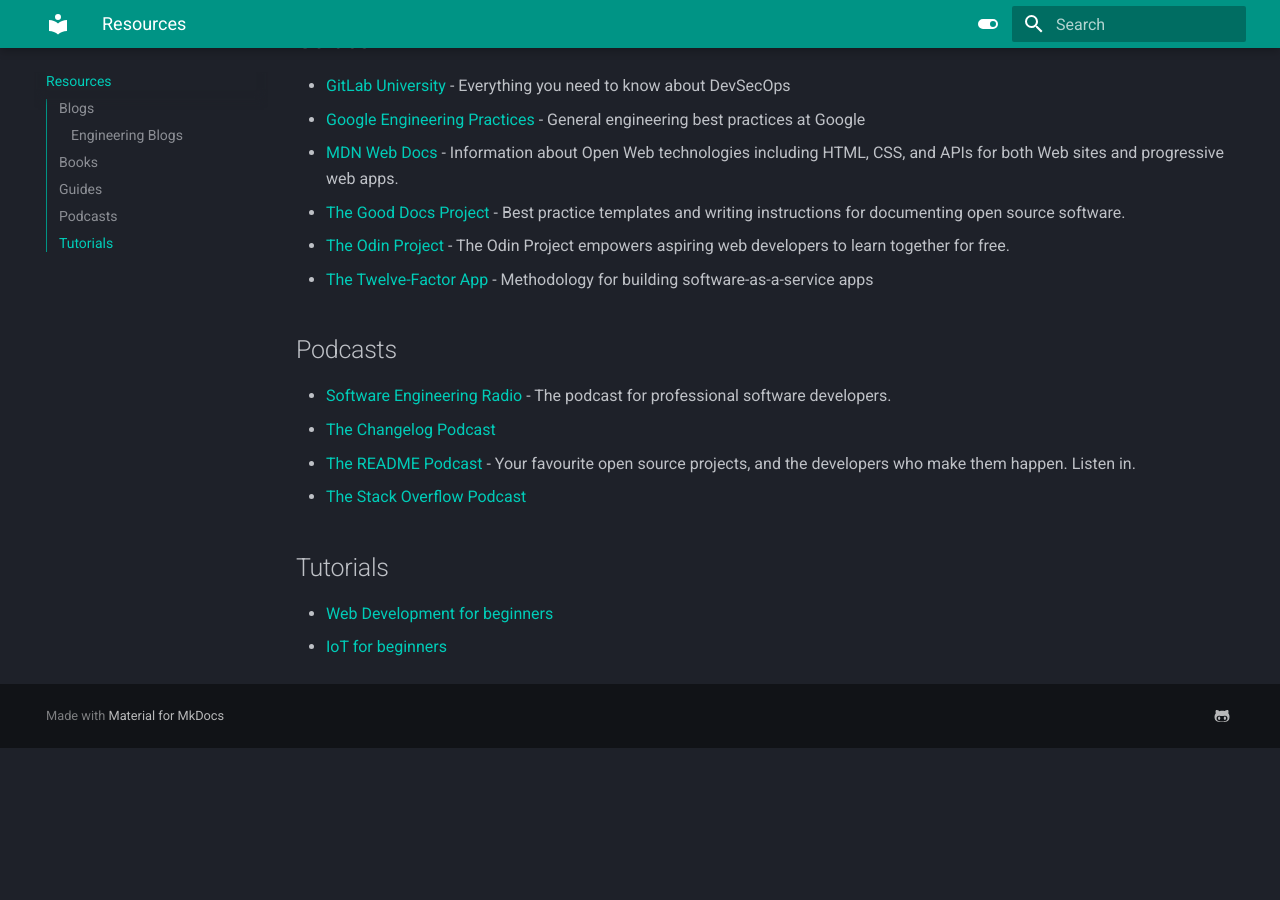
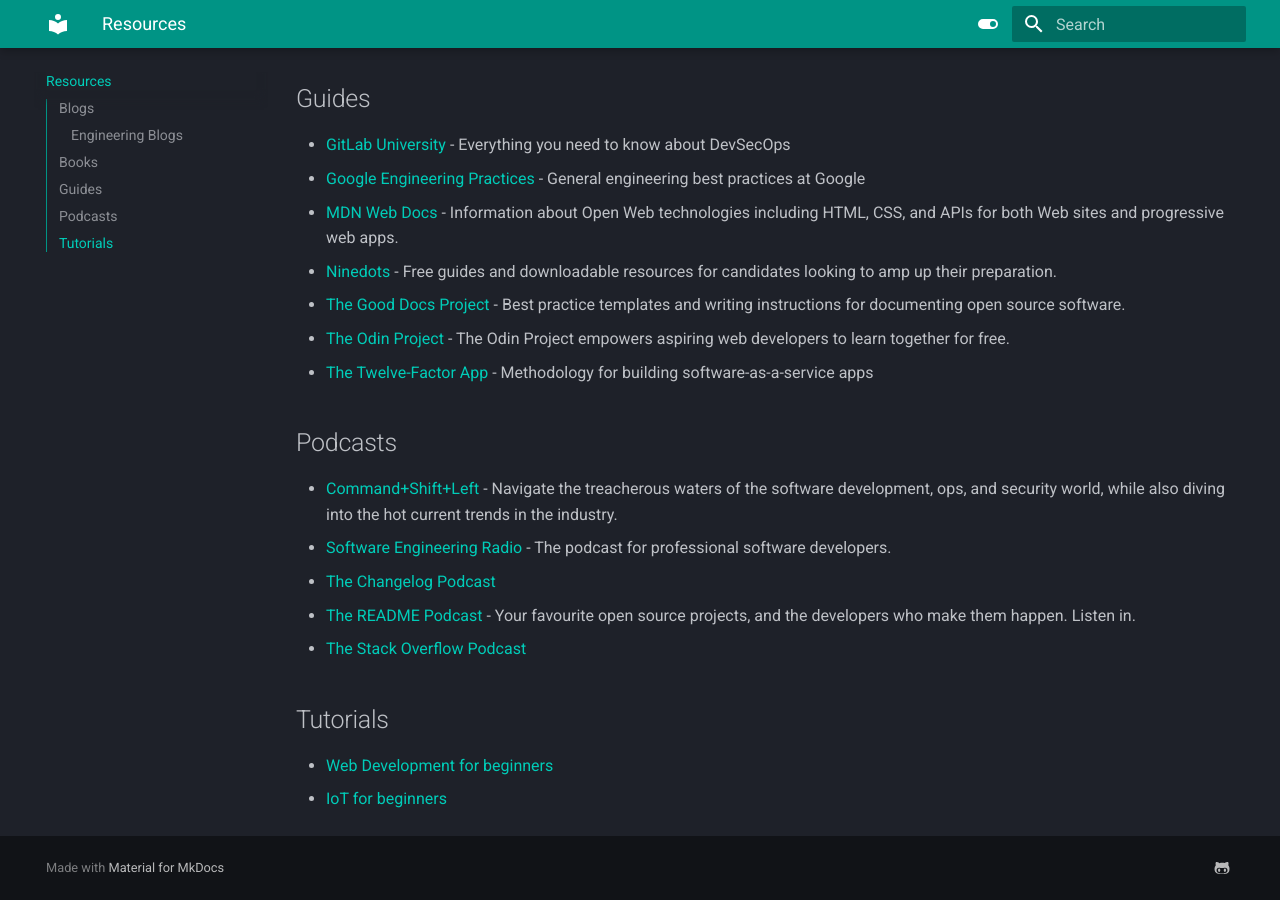
Before and after one commit to kieran-ryan/leabhar-cliste, an MkDocs documentation site: the page built from docs/resources.md, in a window 1280 px wide and 900 px high, scrolled down 2145 px. Built offline with MkDocs 1.6.1 and Material for MkDocs 9.7.7, drawn with Linux system fonts in a browser that asks for light colours; before the commit the page ends 2893 px from its top, so only the background shows below that; some of the changed text lies outside the part shown.

Commit message:
Command+Shift+Left podcast

```diff
--- a/docs/resources.md
+++ b/docs/resources.md
@@ -8,6 +8,7 @@
 - [Joel On Software](https://www.joelonsoftware.com) - Software blog of Joel Spolsky.
 - [Matt Wynne](https://mattwynne.net) - Blog from the co-founder of Cucumber Limited.
 - [Monica Powell](https://aboutmonica.com) - Software engineer, content creator & community organiser.
+- [Real Python](https://realpython.com/) - Python tutorials for developers of all skill levels, Python books and courses, Python news, code examples, articles, and more.
 - [Spotify Research](https://research.atspotify.com/blog/) - Spotify's official research blog.
 - [The GitHub Blog](https://github.blog) - Updates, ideas, and inspiration from GitHub to help developers build and design software.
 - [The Overflow](https://stackoverflow.blog) - Essays, opinions, and advice on the act of computer programming, from Stack Overflow.
@@ -64,12 +65,14 @@
 - [GitLab University](https://university.gitlab.com) - Everything you need to know about DevSecOps
 - [Google Engineering Practices](https://google.github.io/eng-practices/) - General engineering best practices at Google
 - [MDN Web Docs](https://developer.mozilla.org/en-US/) - Information about Open Web technologies including HTML, CSS, and APIs for both Web sites and progressive web apps.
+- [Ninedots](https://ninedots.io/resources/) - Free guides and downloadable resources for candidates looking to amp up their preparation.
 - [The Good Docs Project](https://thegooddocsproject.dev) - Best practice templates and writing instructions for documenting open source software.
 - [The Odin Project](https://www.theodinproject.com) - The Odin Project empowers aspiring web developers to learn together for free.
 - [The Twelve-Factor App](https://12factor.net) - Methodology for building software-as-a-service apps
 
 ## Podcasts
 
+- [Command+Shift+Left](https://www.cmdshiftleft.com) - Navigate the treacherous waters of the software development, ops, and security world, while also diving into the hot current trends in the industry.
 - [Software Engineering Radio](https://www.se-radio.net/) - The podcast for professional software developers.
 - [The Changelog Podcast](https://changelog.com/podcast)
 - [The README Podcast](https://github.com/readme/podcast) - Your favourite open source projects, and the developers who make them happen. Listen in.
```
